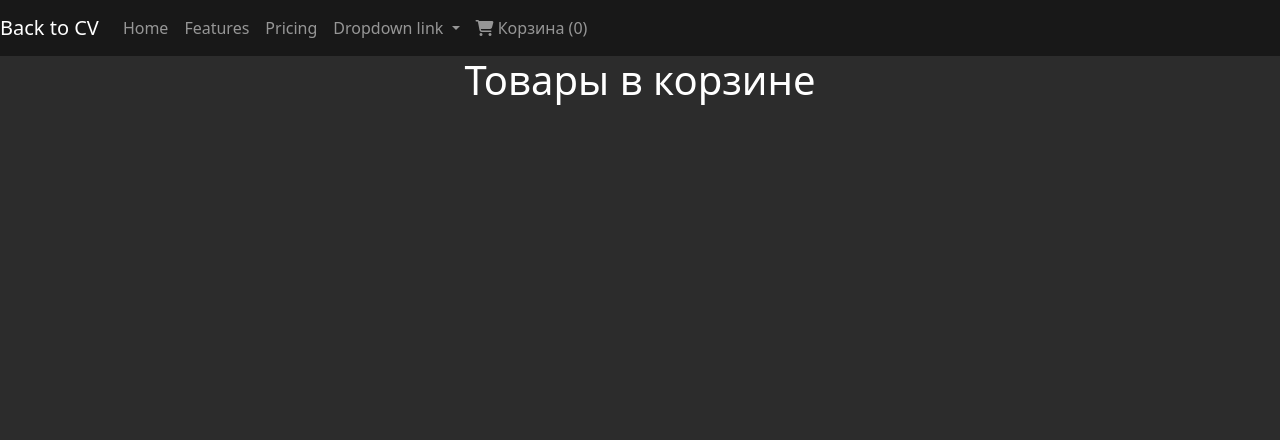
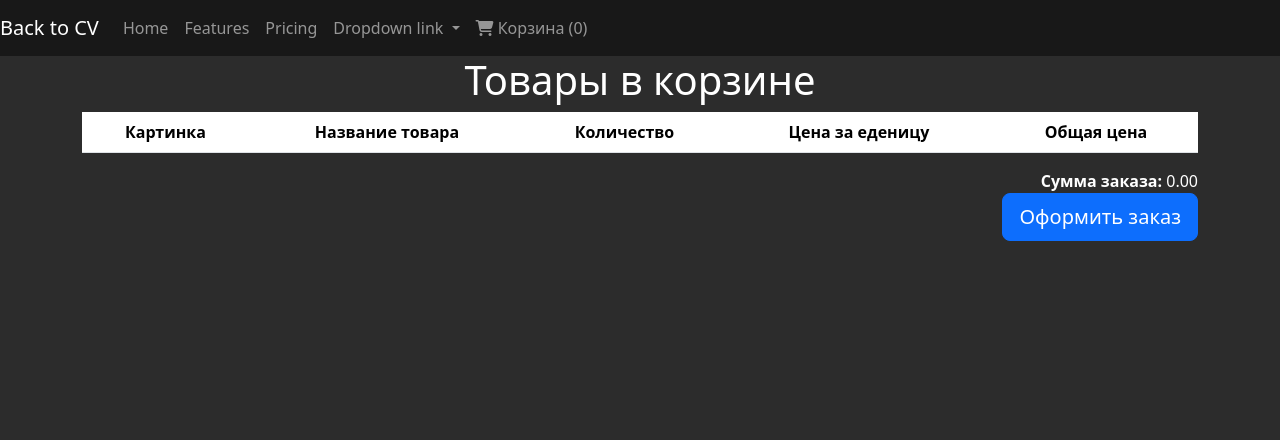
Before and after one commit to ComeOnGavrik/resume_gavrik, a Django app: page /shop/checkout in a window 1280 px wide. Shown: the top 440 px of the page. Run offline with Django 5.2, Linux system fonts and the light colour scheme; tables that the repository leaves empty hold one stand-in row (values such as "Sample post"); lists and menus that the app fills with data are empty; some libraries are stand-ins or nearby versions.

Commit message:
Видео 1.9.1 Full
Можно смело смотреть 1.9.2

```diff
--- a/gavrik/orders/views.py
+++ b/gavrik/orders/views.py
@@ -64,7 +64,7 @@ def checkout(request):
     for el in products_in_basket:
         products_in_basket_ph_ids.append(el.product.id)
 
-    products_in_basket_ph = ProductImage.objects.filter(is_active=True, product__is_active=True,
+    products_in_basket_ph = ProductImage.objects.filter(is_active=True, product__is_active=True, is_main=True,
                                                         product__id__in=products_in_basket_ph_ids)
 
     print(products_in_basket_ph)
--- a/gavrik/shop/templates/shop/checkout.html
+++ b/gavrik/shop/templates/shop/checkout.html
@@ -6,72 +6,71 @@
 {% block content-shop %}
 <h1 style="text-align: center">Товары в корзине</h1>
 <div class="container">
-    <div class="row row-cols-1 row-cols-sm-2 row-cols-md-2 row-cols-lg-3 row-cols-xl-4 row-cols-xxl-5">
+    <div class="row">
+        <div class="col-lg-12">
+            <form>
+                <table class="table text-center">
+                    <thead>
+                        <tr>
+                            <th> Картинка </th>
+                            <th> Название товара</th>
+                            <th> Количество</th>
+                            <th> Цена за еденицу</th>
+                            <th> Общая цена </th>
+                        </tr>
+                    </thead>
+                    <tbody >
                         {% for el in products_in_basket %}
-        <div style="border: 1px solid;">
-            {{el.author}}
-            {{el.product.name}}<br>
-
-
+                            <tr >
+                                <td>
                                     {% for ph in products_in_basket_ph %}
                                         {% if el.product.id == ph.product.id %}
                                             <img src="{{ ph.image.url }}" class="img-card">
                                         {% endif %}
+                                    {% endfor %}
+                                </td>
+
+                                <td> {{el.product.name}} </td>
+
+                                <td>
+                                    <input class="product-in-basket-nmb" value="{{ el.nmb }}" type="number">
+                                </td>
+
+                                <td>
+                                    <span class="product-price">
+                                        {{ el.price_per_item }}
+                                    </span>
+                                </td>
+
+                                <td>
+                                    <span class="total-product-in-basket-amount">
+                                        {{ el.total_price }}
+                                    </span>
+                                </td>
+                            </tr>
+
+                        {% endfor %}
+
+                    </tbody>
+                </table>
+                 <div class="text-right" style="text-align: right;">
+                    <b>Сумма заказа: </b> <span id="total_order_amount"></span>
+                 </div>
 
 
-            {% endfor %}
+                <div class="text-right" style="text-align: right;">
+                    <button type="submit" class="btn btn-primary btn-lg">Оформить заказ</button>
                 </div>
-        <br>
-                                                                            <!--        <a href="{% url 'shop:product_detail' el.product.id %}">-->
-
-                                                                            <!--            <div class="col d-flex justify-content-center">-->
-                                                                            <!--                <div class="product-item">-->
-
-                                                                            <!--                    <img src="{{ el.image.url }}" class="img-card">-->
-                                                                            <!--                    <p>{{ el.product.short_description }}</p>-->
-                                                                            <!--                    <p>{{ el.product.price }} $</p>-->
-                                                                            <!--                    {% if el.product.discount %}-->
-                                                                            <!--                    <div class="discount-style"> {{ el.product.discount }} %</div>-->
-                                                                            <!--                    {% endif %}-->
-                                                                            <!--                </div>-->
-                                                                            <!--            </div>-->
-                                                                            <!--        </a>-->
-        {% endfor %}
+            </form>
 
         </div>
+
+
+<!--        <div class="col-lg-6" style="background-color: lightcoral;">-->
+<!--            <p style="color: black">Здесь будут данные о пользователе</p>-->
+<!--        </div>-->
     </div>
-<!--<div class="container">-->
-<!--    <div class="row">-->
-<!--        <div class="col-lg-12">-->
 
-<!--            {% for el in products_in_basket_ph %}-->
-<!--            <a href="{% url 'shop:product_detail' el.product.id %}">-->
 
-<!--                <div class="col d-flex justify-content-center">-->
-<!--                    <div class="product-item">-->
-
-<!--                        <img src="{{ el.image.url }}" class="img-card">-->
-<!--                        <h6>{{el}}</h6>-->
-<!--                        <p>{{ el.product.short_description }}</p>-->
-<!--                        <p>{{ el.product.price }} $</p>-->
-<!--                        {% if el.product.discount %}-->
-<!--                        <div class="discount-style"> {{ el.product.discount }} %</div>-->
-<!--                        {% endif %}-->
-<!--                    </div>-->
-<!--                </div>-->
-<!--            </a>-->
-<!--            {% endfor %}-->
-<!--        </div>-->
-<!--    </div>-->
-<!--</div>-->
+</div>
 {% endblock %}
-
-<!--name = models.CharField(max_length=64, blank=True, null=True, default=None)-->
-<!--    description = models.TextField(blank=True, null=True, default=None)-->
-<!--    short_description = models.TextField(max_length=32, blank=True, null=True, default=None)-->
-<!--    price = models.DecimalField(max_digits=10, decimal_places=2, default=0)-->
-<!--    discount = models.IntegerField(default=0)-->
-<!--    category = models.ForeignKey(ProductCategory, on_delete=models.CASCADE, related_name='product', null=True, default=None)-->
-<!--    is_active = models.BooleanField(default=True)-->
-<!--    created = models.DateTimeField(auto_now_add=True, auto_now=False)-->
-<!--    updated = models.DateTimeField(auto_now_add=False, auto_now=True)-->
--- a/gavrik/static/shop/js/scripts.js
+++ b/gavrik/static/shop/js/scripts.js
@@ -102,4 +102,26 @@ $(document).ready(function(){
 
     })
 
+    function calculatingBasketAmount(){
+        var total_order_amount = 0;
+        $('.total-product-in-basket-amount').each(function(){
+            console.log(parseFloat($(this).text().replace(',', '.')));
+            total_order_amount += parseFloat($(this).text().replace(',', '.'));
+        })
+        total_order_amount = total_order_amount.toFixed(2)
+        $('#total_order_amount').text(total_order_amount)
+        console.log('общая стоимость '+total_order_amount);
+    };
+
+    $(document).on('change', ".product-in-basket-nmb", function(){
+        var current_nmb = $(this).val();
+        var current_tr = $(this).closest('tr');
+        var current_price = parseFloat(current_tr.find('.product-price').text().replace(',', '.')); // ТУТ БУДЕТ ПРОБЛЕМА С ЗАПЯТОЙ И ТОЧКОЙ
+        var total_amount = current_nmb*current_price
+        current_tr.find('.total-product-in-basket-amount').text(total_amount)
+        calculatingBasketAmount();
+    })
+
+    calculatingBasketAmount()
+
 });
```
Lines whose indentation alone changed are shown as unchanged.
